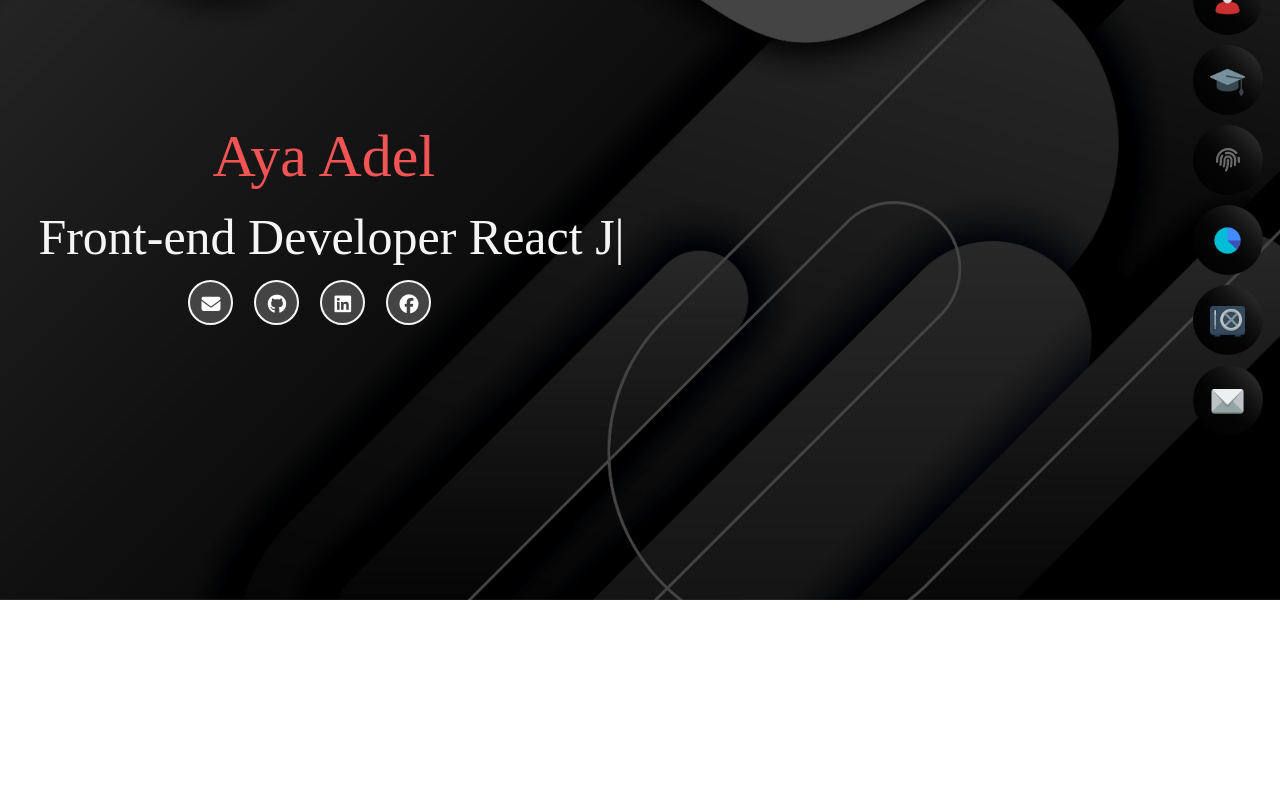
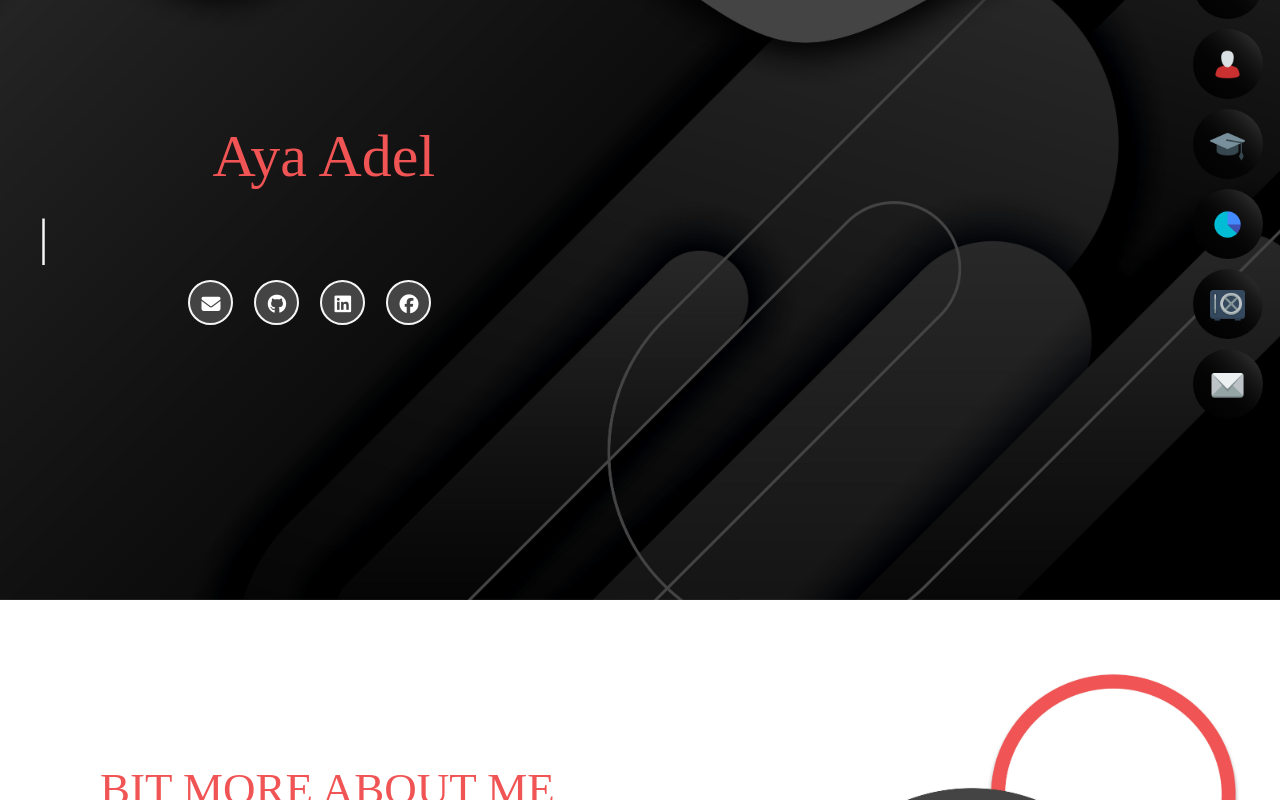
Before and after one commit to Aya-Adel-Mohamed/Portfolio---Aya, a React (Create React App) app: page / in a window 1280 px wide. Shown: the part 200-1000 px from the top of the page. Before the commit the page ends 800 px from the top, so only its background shows below. Built offline with nearby package versions, Linux system fonts and the light colour scheme; a web font is replaced by a local one.

Commit message:
secondCommit

```diff
--- a/src/App.js
+++ b/src/App.js
@@ -8,7 +8,7 @@
 import AboutMe from './Compontents/AboutMe/AboutMe.jsx';
 import Skills from './Compontents/Skills/Skills.jsx';
 import Education from './Compontents/Education/Education.jsx';
-import PortfolioList from './Compontents/PortfolioList/PortfolioList.jsx';
+// import PortfolioList from './Compontents/PortfolioList/PortfolioList.jsx';
 
 let routers = createHashRouter([
   {path:'/' , element: <MainLayout/> , children:[
@@ -16,7 +16,7 @@
     {path:'portfolio' , element: <Portfolio/>},
     {path:'about',element:<AboutMe/>},
     {path:'skills',element:<Skills/>},
-    {path:'portfolioList',element:<PortfolioList/>},
+    // {path:'portfolioList',element:<PortfolioList/>},
     {path:'education',element:<Education/>},
     {path:'contact' , element: <Contact/>},
     {path:'*' , element: <NotFound/>},
--- a/src/Compontents/AboutMe/AboutMe.jsx
+++ b/src/Compontents/AboutMe/AboutMe.jsx
@@ -10,7 +10,7 @@
     ]
     return (
         <>
-            {/* <section className={styles.aboutBg}>
+            <section className={styles.aboutBg}>
                 <div className={`container-fluid ${styles.padding}`}>
                     <div className="row">
                         <div className="col-xl-6 col-lg-12">
@@ -39,7 +39,7 @@
                         </div>
                     </div>
                 </div>
-            </section> */}
+            </section>
         </>
     );
 }
--- a/src/Compontents/AboutMe/AboutMe.module.css
+++ b/src/Compontents/AboutMe/AboutMe.module.css
@@ -57,7 +57,7 @@
     animation-duration: 1.5s;
 
 }
-@keyframes downloadAnimate {
+/* @keyframes downloadAnimate {
     0%{
         color: rgba(255,255,255,1);
     }
@@ -67,7 +67,7 @@
     100%{
         color: rgba(255,255,255,1);
     }
-}
+} */
 @media screen and (min-width:1400px) and (max-width:1800px) {
     .download{
         left: 294px ;
--- a/src/Compontents/Home/Home.jsx
+++ b/src/Compontents/Home/Home.jsx
@@ -1,6 +1,7 @@
 import React, { useEffect, useRef } from "react";
 import styles from './Home.module.css';
 import Typed from 'typed.js';
+import AboutMe from '../AboutMe/AboutMe.jsx'
 
 const Home = () => {
     const el = useRef(null);
@@ -53,6 +54,7 @@
                     </div>
                 </div>
             </section>
+            <AboutMe/>
         </>
     );
 }
--- a/src/Compontents/MainLayout/MainLayout.jsx
+++ b/src/Compontents/MainLayout/MainLayout.jsx
@@ -11,7 +11,6 @@
       <Navbar />
       <Outlet></Outlet>
 
-
     </>
   )
 }
--- a/src/Compontents/Navbar/Navbar.jsx
+++ b/src/Compontents/Navbar/Navbar.jsx
@@ -26,17 +26,11 @@
                 <span className=' py-1 px-3 mb-1 text-white position-absolute translate-middle rounded-2 '>{nav.text}</span>
                 </Link>
             </button>
-        ).slice(0,3)}
-        <button className={`${styles.fingerprint} rounded-circle`}>
+        )}
+        {/* <button className={`${styles.fingerprint} rounded-circle`}>
             <Link to='portfolioList'><i  className={`text-white fa-solid fa-fingerprint ${styles.icon} fa-beat-fade`}></i></Link>
-        </button>
-        {navbar?.map((nav,index)=>
-                <button className={`btn ${styles.button}`} key={index} >
-                <Link to={nav.link} className='position-relative'><img src= { nav.image } alt="" />
-                <span className=' py-1 px-3 mb-1 text-white position-absolute translate-middle rounded-2'>{nav.text}</span>
-                </Link>
-            </button>
-        ).slice(3,6)}
+        </button> */}
+
     </div>
     </>
 
--- a/src/Compontents/Navbar/Navbar.module.css
+++ b/src/Compontents/Navbar/Navbar.module.css
@@ -1,6 +1,6 @@
 @import url('https://fonts.googleapis.com/css2?family=Inter&family=Jost&family=Julee&family=Libre+Baskerville&family=PT+Serif:wght@700&display=swap');
 .sidebar{
-    bottom: 19.5%;
+    bottom: 21.5%;
     right: 4%;
     position: fixed;
     z-index: 99;
```
